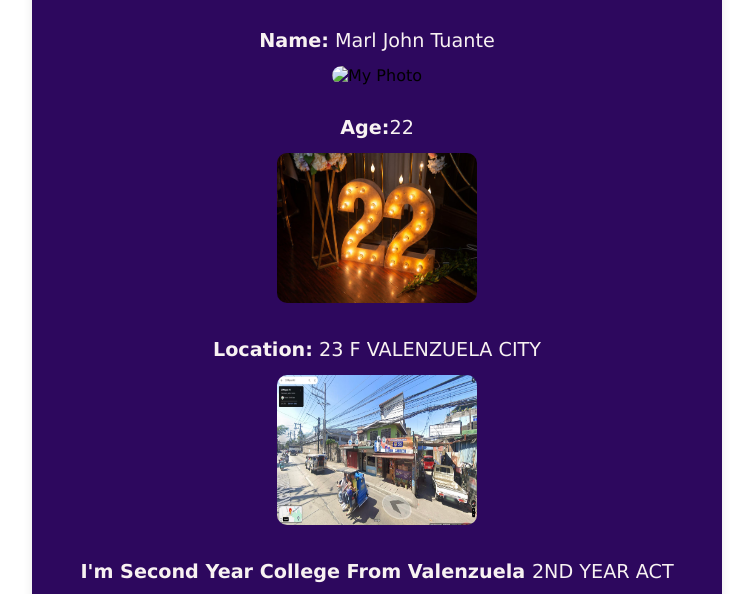
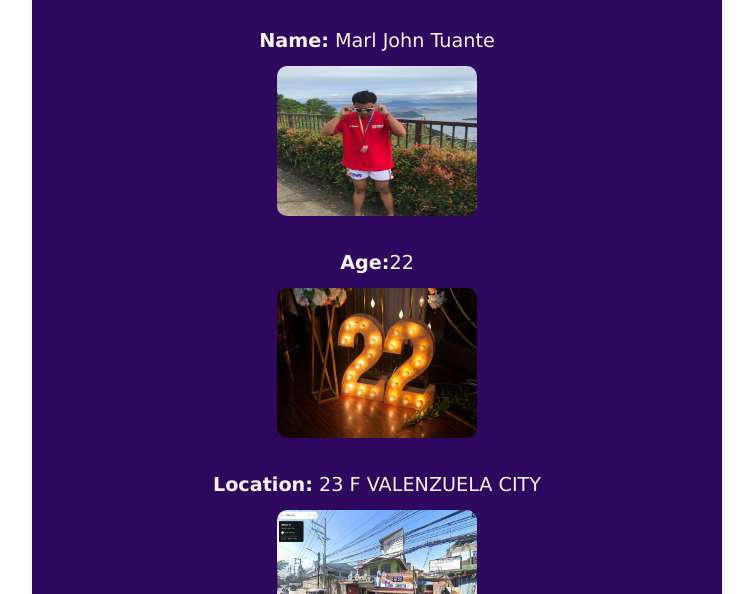
Before and after one commit to tutoy321pogi/main, a plain HTML site: page index.html in a window 1280 px wide. Shown: the part 146-740 px from the top of the page, without its empty margins (263-1016 px from the left). Drawn offline with Linux system fonts and the light colour scheme.

Commit message:
Update index.html

```diff
--- a/index.html
+++ b/index.html
@@ -84,7 +84,7 @@
         <h1>Myself</h1>
         <div class="personal-info">
             <p><strong>Name:</strong> Marl John Tuante</p>
-            <img href="TUANTE123.jpg" alt="My Photo">
+            <img src="TUANTE123.jpg" alt="My Photo">
             <p><strong>Age:</strong>22 </p>
             <img src="YEAR.jpg" alt="My Photo">
             <p><strong>Location:</strong> 23 F VALENZUELA CITY</p>
```
